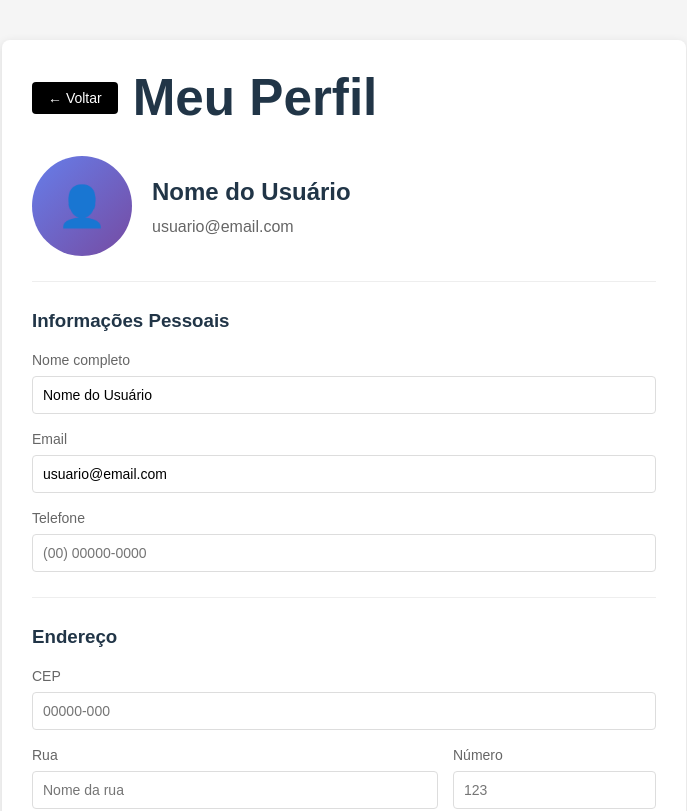
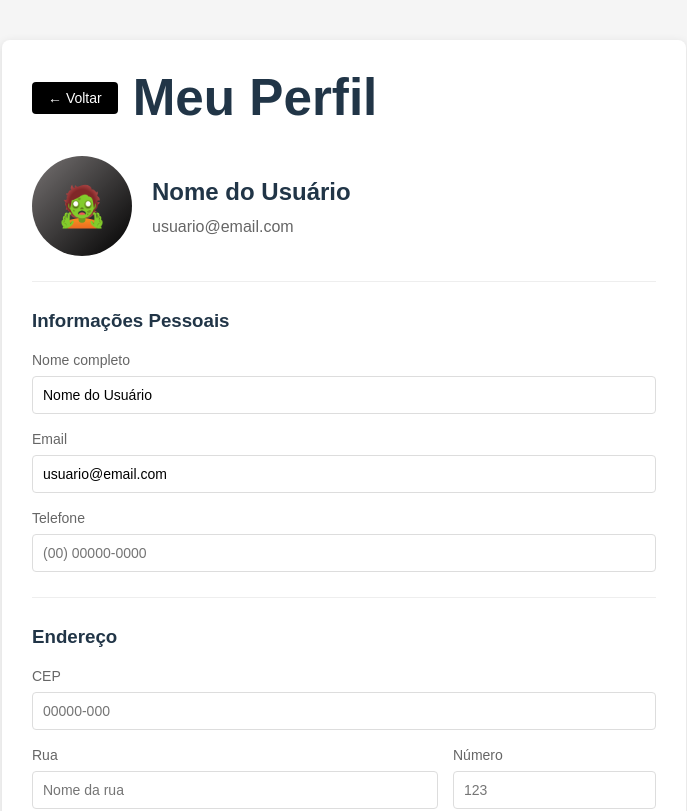
Before and after one commit to perigoboy/ascend_marketplace, a React (Vite) app in the folder ascend_react/: page /perfil in a window 1280 px wide. Shown: the top 811 px of the page, without its empty margins (296-983 px from the left). Built offline with nearby package versions, Linux system fonts and the light colour scheme.

Commit message:
mudei 1 emoji

```diff
--- a/ascend_react/src/Paginas/Perfil.jsx
+++ b/ascend_react/src/Paginas/Perfil.jsx
@@ -44,14 +44,14 @@ function Perfil() {
               width: '100px',
               height: '100px',
               borderRadius: '50%',
-              background: 'linear-gradient(135deg, #667eea 0%, #764ba2 100%)',
+              background: 'linear-gradient(135deg, #777373ff 0%, #000000ff 100%)',
               display: 'flex',
               alignItems: 'center',
               justifyContent: 'center',
               fontSize: '40px',
               color: 'white'
             }}>
-              👤
+              🧟
             </div>
             <div>
               <h2 style={{ margin: '0 0 5px 0' }}>Nome do Usuário</h2>
```
